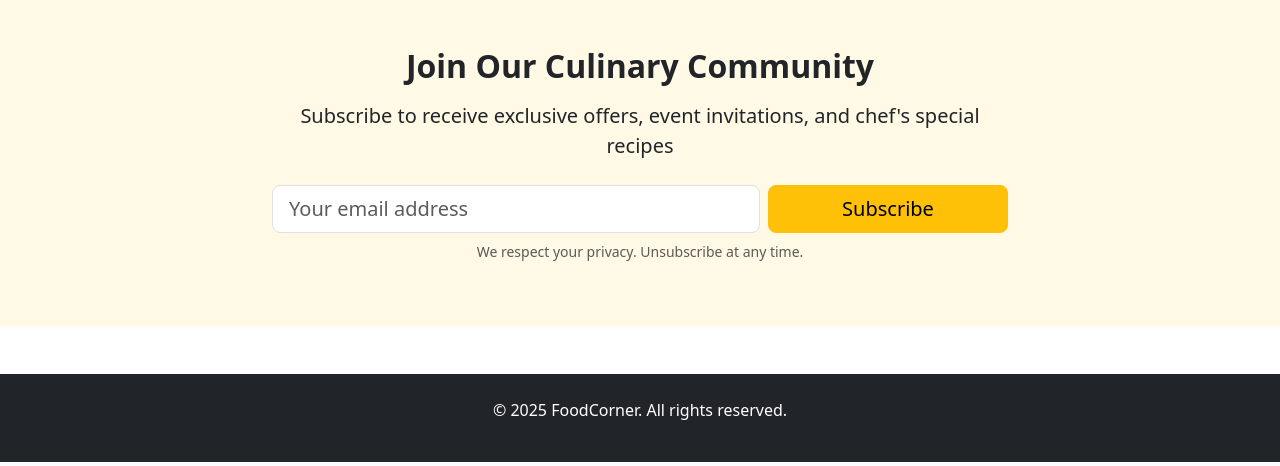
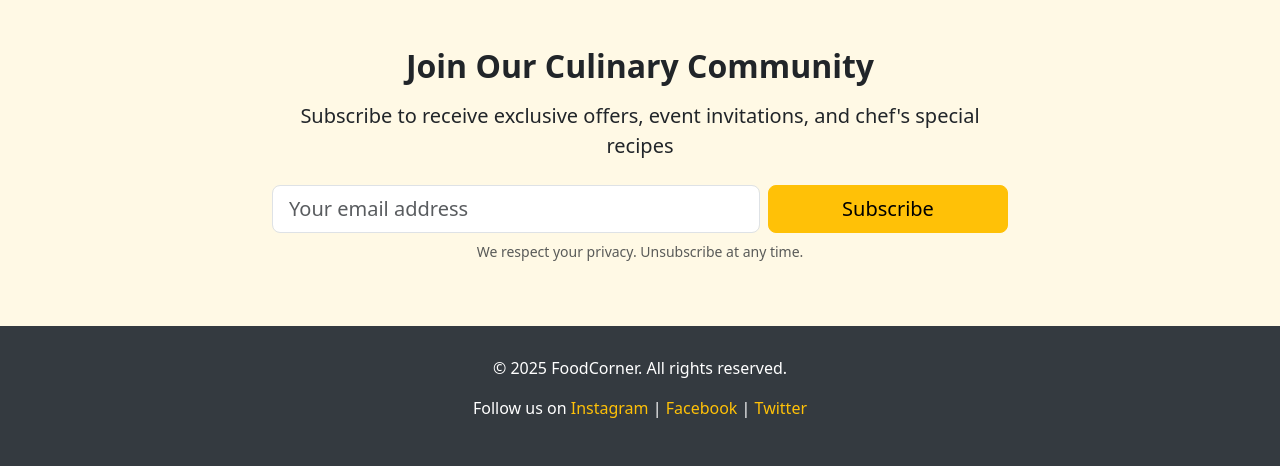
Before and after one commit to vaib-0900/food-corner, a PHP site: page /index.php in a window 1280 px wide. Shown: the part 2801-3267 px from the top of the page. Run offline with PHP 8.4, Linux system fonts and the light colour scheme.

Commit message:
footer changes

```diff
--- a/footer.php
+++ b/footer.php
@@ -1,8 +1,28 @@
+<style>
+    /* Footer */
+        .footer {
+            background-color: #343a40;
+            color: #fff;
+            padding: 30px 0;
+            text-align: center;
+        }
 
-<footer class="bg-dark text-white text-center py-4 mt-5">
+        .footer a {
+            color: #ffc107;
+            text-decoration: none;
+        }
+
+        .footer a:hover {
+            text-decoration: underline;
+        }
+</style>
+<!-- Footer -->
+<footer class="footer">
     <p>&copy; 2025 FoodCorner. All rights reserved.</p>
+    <p>Follow us on <a href="#">Instagram</a> | <a href="#">Facebook</a> | <a href="#">Twitter</a></p>
 </footer>
 
+<!-- Bootstrap JS -->
 <script src="https://cdn.jsdelivr.net/npm/bootstrap@5.3.3/dist/js/bootstrap.bundle.min.js"></script>
 </body>
 </html>
```
